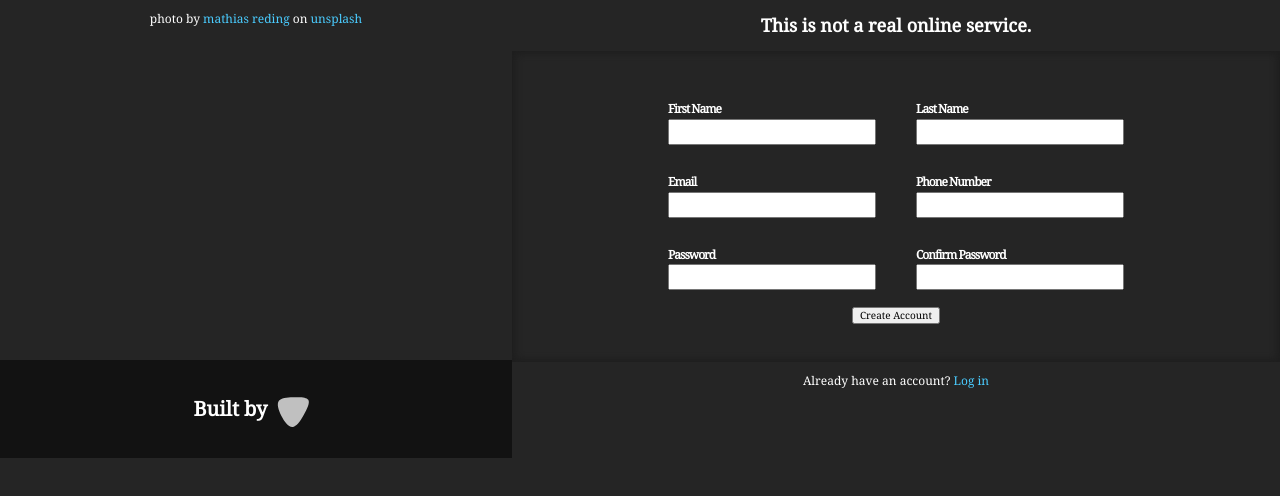
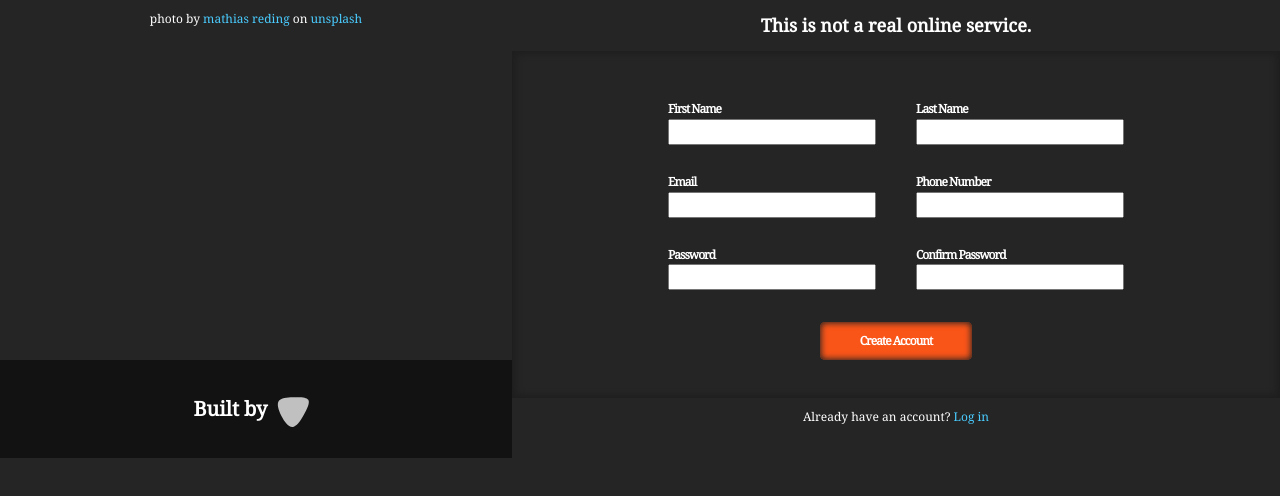
Before and after one commit to j-mcQueen/top-form, a plain HTML site: page index.html in a window 1280 px wide. Drawn offline with Linux system fonts and the light colour scheme.

Commit message:
Set button styles and create letter spacing variable on root

```diff
--- a/styles/styles.css
+++ b/styles/styles.css
@@ -1,6 +1,7 @@
 :root {
     --fineprint: 12px;
     --text: "Noto Serif", serif;
+    --text-spacing: -1px;
     --baseline-color: white;
     font-size: 10px;
     font-family: var(--text);
@@ -103,10 +104,28 @@ label {
     color: var(--baseline-color);
     font-weight: 700;
     padding-bottom: 3px;
-    letter-spacing: -1px;
+    letter-spacing: var(--text-spacing);
 }
 
 input {
     width: 200px;
     height: 20px;
 }
+
+.create-cntr {
+    padding-top: 2%;
+}
+
+.create-cntr > button {
+    -webkit-appearance: none;
+    appearance: none;
+    background-color: rgb(249, 85, 25);
+    box-shadow: 0 0 6px 1px rgb(34, 34, 34) inset;
+    font-weight: bold;
+    font-size: var(--fineprint);
+    letter-spacing: var(--text-spacing);
+    color: var(--baseline-color);
+    border: none;
+    border-radius: 5px;
+    padding: 12px 40px;
+}
```
